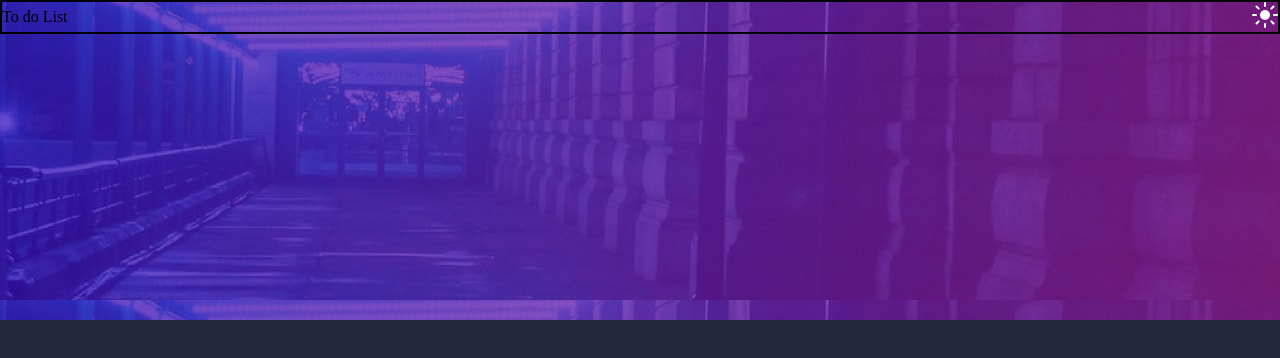
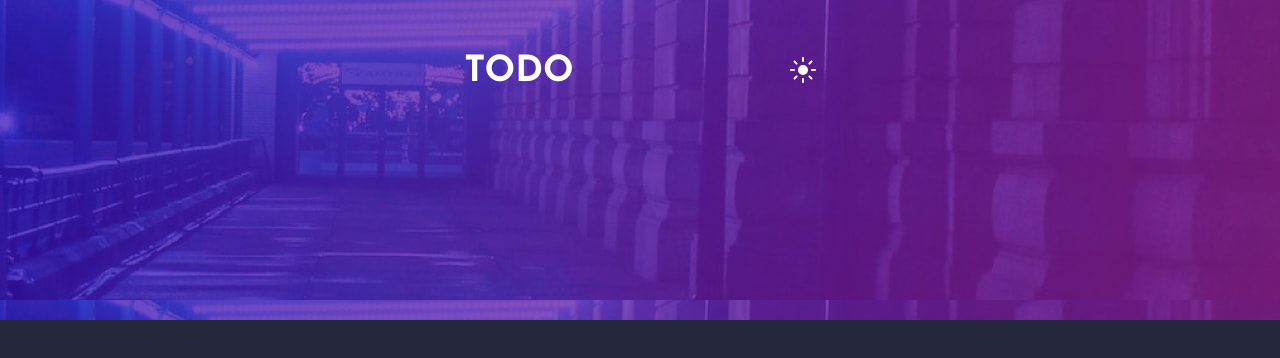
Before and after one commit to vdiorio/Angular-todo, an Angular app in the folder to-do-list/: page / in a window 1280 px wide. Shown: the top 358 px of the page. Built offline with nearby package versions, Linux system fonts and the light colour scheme.

Commit message:
style: atualizo font weight, size e family do header

```diff
--- a/to-do-list/src/app/app.component.css
+++ b/to-do-list/src/app/app.component.css
@@ -1,7 +1,3 @@
-.mainMaster{
-  display: flex;
-  align-items: center;
-}
 
 .main {
   display: grid;
@@ -12,6 +8,9 @@
 }
 .image {
   background-image: url("../assets/bg-desktop-dark.jpg");
+  display: flex;
+  align-items: start;
+  justify-content: center;
 
 }
 .backgroungDarck {
--- a/to-do-list/src/app/components/button-header/button-header.component.css
+++ b/to-do-list/src/app/components/button-header/button-header.component.css
@@ -1,4 +1,6 @@
 button{
   background-color: transparent;
   border: none;
+  cursor: pointer;
+  padding: 0 6rem;
 }
--- a/to-do-list/src/app/components/header/header.component.css
+++ b/to-do-list/src/app/components/header/header.component.css
@@ -1,6 +1,13 @@
 .header {
   display: flex;
   justify-content: space-between;
-  border: solid 2px;
   align-items: center;
+  padding: 2rem 0;
 }
+
+.toDo {
+  padding: 1rem 6rem;
+  font-size: 2rem;
+  color: white;
+  font-weight: bold;
+}
--- a/to-do-list/src/app/components/header/header.component.html
+++ b/to-do-list/src/app/components/header/header.component.html
@@ -1,4 +1,4 @@
 <header class="header">
-  <div class="toDo">To do List</div>
+  <div class="toDo">TODO</div>
   <app-button-header />
 </header>
--- a/to-do-list/src/styles.css
+++ b/to-do-list/src/styles.css
@@ -1,4 +1,8 @@
+@import url("https://fonts.googleapis.com/css2?family=Josefin+Sans:ital,wght@0,100..700;1,100..700&display=swap");
+
 * {
   margin: 0;
   padding: 0;
+  font-size: 18px;
+  font-family: 'Josefin Sans', sans-serif;
 }
```
Also changed, not shown: to-do-list/src/app/components/button-header/button-header.component.ts (line endings or trailing spaces), 1 other file (tests, documents, lock files or other folders).
